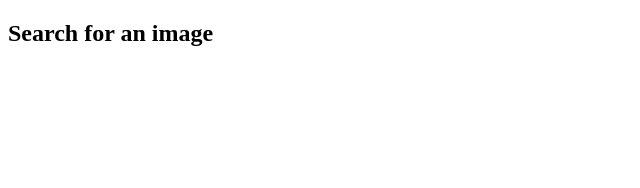
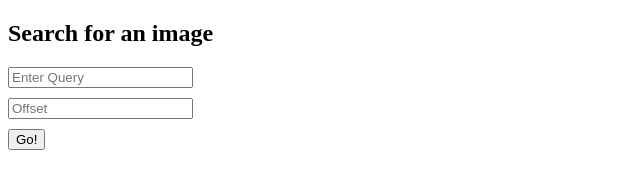
Before and after one commit to vcooley/image-search, a website: page index.html in a window 1280 px wide. Shown: the whole page, without its empty margins (0-640 px from the left). Drawn offline with Linux system fonts and the light colour scheme.

Commit message:
HTML form added to homepage

```diff
--- a/index.html
+++ b/index.html
@@ -5,5 +5,10 @@
 </head>
 <body>
   <h2>Search for an image</h2>
+  <form action="api/search" method="get">
+    <input name="query" placeholder="Enter Query"/><br>
+    <input name="offset" placeholder="Offset" style="margin-top: 10px"/><br>
+    <button type="submit" style="margin-top: 10px">Go!</button>
+  </form>
 </body>
 </html>
```
